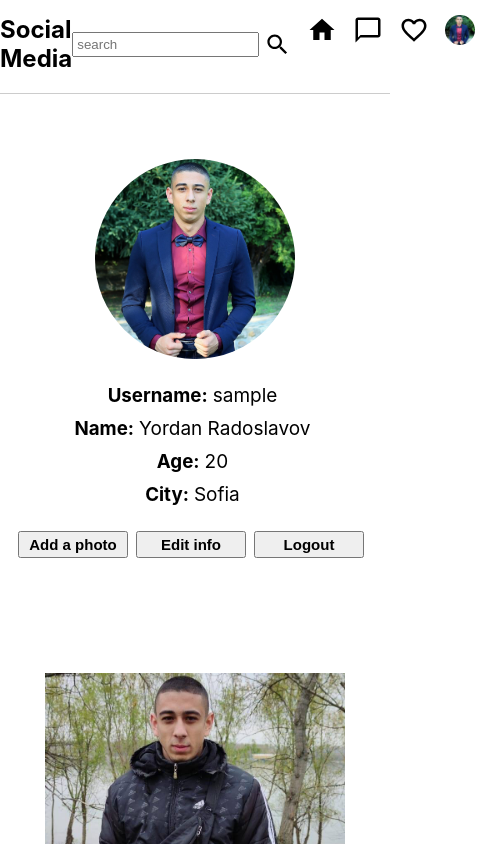
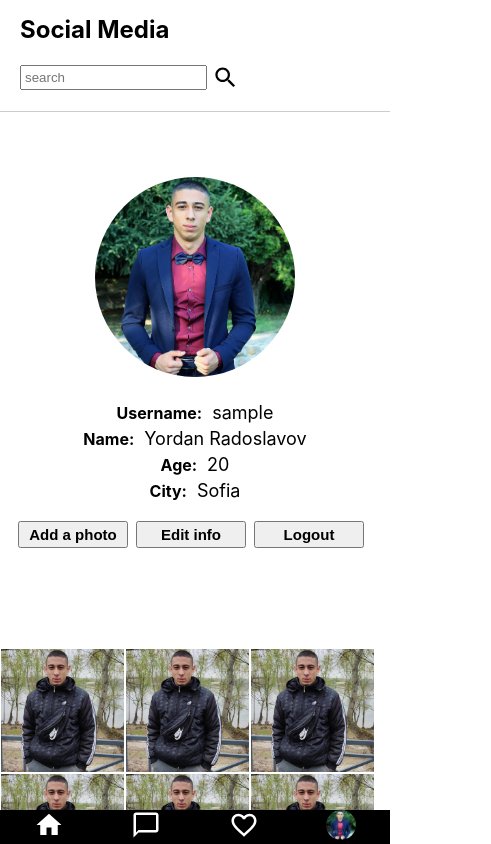
Before and after one commit to dradoslavov01/social-media-react-app, a React (Create React App) app in the folder client/: page /profile in a window 390 px wide. Shown: the top 844 px of the page, 491 px wide, since content can reach past the window. Built offline with nearby package versions, Linux system fonts and the light colour scheme; sample sign-in values are in the browser's storage.

Commit message:
created responsive navbar and profile page

```diff
--- a/client/src/App.js
+++ b/client/src/App.js
@@ -12,7 +12,7 @@ function App(props) {
 
    return (
       <div className="app">
-         <Route path="/" component={NavigationPage} />
+         <Route path="/"  component={NavigationPage} />
          <Route path="/profile" component={isAuth(ProfilePage)} />
          {user
             ? <>
--- a/client/src/Components/Header/Navigation.js
+++ b/client/src/Components/Header/Navigation.js
@@ -11,8 +11,9 @@ const NavigationPage = () => {
     const user = localStorage.getItem('token');
 
     return (
+        <>
             <header className={style.header}>
-            <h2>Social Media</h2>
+                <h2><Link to="/" >Social Media</Link></h2>
                 {user
                     ? (<>
                         <form className={style.searchForm}>
@@ -20,18 +21,32 @@ const NavigationPage = () => {
                             <SearchIcon className={style.searchIcon} />
                         </form>
                         <nav className={style.navbar}>
-                        <ul>
+                            <ul className={style.desktopNavbar}>
                                 <li><Link to="/"><HomeIcon className={style.homeIcon} /></Link></li>
                                 <li><Link to="/messages"><ChatBubbleOutlineIcon className={style.chatIcon} /></Link></li>
                                 <li><Link to="/notifications"><FavoriteBorderIcon className={style.favIcon} /></Link></li>
                                 <li><Link to="/profile"><img style={{ width: "30px", height: "30px", borderRadius: "50%" }} src={profileImage} alt="img" /></Link></li>
                             </ul>
                         </nav>
+
                     </>)
                     : null
                 }
 
             </header>
+            {user
+                ? (<nav>
+                    <ul className={style.mobileNavbar}>
+                        <li><Link to="/"><HomeIcon className={style.homeIcon} /></Link></li>
+                        <li><Link to="/messages"><ChatBubbleOutlineIcon className={style.chatIcon} /></Link></li>
+                        <li><Link to="/notifications"><FavoriteBorderIcon className={style.favIcon} /></Link></li>
+                        <li><Link to="/profile"><img style={{ width: "30px", height: "30px", borderRadius: "50%" }} src={profileImage} alt="img" /></Link></li>
+                    </ul>
+                </nav>)
+                : null
+            }
+
+        </>
     );
 }
 
--- a/client/src/Components/Header/Navigation.module.scss
+++ b/client/src/Components/Header/Navigation.module.scss
@@ -1,8 +1,8 @@
 %icons {
-    color: black;
     width: 30px;
     height: 30px;
 }
+
 
 .header {
     display: flex;
@@ -11,9 +11,13 @@
     border-bottom: 1px solid #ccc;
     padding-bottom: 20px;
 
+    h2 a {
+        text-decoration: none;
+        color: black;
+    }
 
     .navbar {
-        ul {
+        .desktopNavbar {
             display: flex;
             list-style: none;
             justify-content: space-evenly;
@@ -22,8 +26,10 @@
             .homeIcon,
             .chatIcon,
             .favIcon {
+                color: black;
                 @extend %icons
             }
+
         }
     }
 
@@ -47,3 +53,48 @@
         }
     }
 }
+
+.mobileNavbar {
+    display: none;
+
+    .homeIcon,
+    .chatIcon,
+    .favIcon {
+        color: white;
+        @extend %icons
+    }
+
+}
+
+@media only screen and (max-width:600px) {
+    .header {
+        flex-direction: column;
+
+        h2 {
+            margin-left: 20px;
+            margin-bottom: 20px;
+        }
+
+        .searchForm {
+            margin-left: 20px;
+        }
+
+        .desktopNavbar {
+            display: none !important;
+
+        }
+    }
+
+
+
+    .mobileNavbar {
+        display: flex;
+        list-style-type: none;
+        justify-content: space-around;
+        background-color: black;
+        position: fixed;
+        bottom: 0;
+        width: 100%;
+
+    }
+}
--- a/client/src/Components/Profile/Profile.js
+++ b/client/src/Components/Profile/Profile.js
@@ -16,19 +16,19 @@ const ProfilePage = () => {
             <div className={style.info}>
                 <img src={profileImage} alt="profileImg" />
                 <div className={style.username}>
-                    <h3>Username:</h3>
+                    <h4>Username:</h4>
                     <p>{username}</p>
                 </div>
                 <div className={style.fullName}>
-                    <h3>Name:</h3>
+                    <h4>Name:</h4>
                     <p>Yordan Radoslavov</p>
                 </div>
                 <div className={style.age}>
-                    <h3>Age:</h3>
+                    <h4>Age:</h4>
                     <p>20</p>
                 </div>
                 <div className={style.city}>
-                    <h3>City:</h3>
+                    <h4>City:</h4>
                     <p>Sofia</p>
                 </div>
                 <div className={style.buttons}>
@@ -48,6 +48,7 @@ const ProfilePage = () => {
                 <img src={image} alt="img" />
                 <img src={image} alt="img" />
                 <img src={image} alt="img" />
+                <img src={image} alt="img" />
             </div>
         </div>
     );
--- a/client/src/Components/Profile/Profile.module.scss
+++ b/client/src/Components/Profile/Profile.module.scss
@@ -1,12 +1,13 @@
 %info {
     display: flex;
     align-items: center;
+    justify-content: center;
     margin: 0 auto;
+    margin-top: 5px;
 
     p {
         margin-left: 10px;
-        font-size: 19px;
-        margin: 5px;
+        font-size: 18px;
     }
 }
 
@@ -58,6 +59,7 @@
         align-items: center;
         justify-content: center;
         margin: 100px 50px;
+
         img {
             width: 300px;
             height: 300px;
@@ -65,3 +67,18 @@
         }
     }
 }
+
+@media only screen and (max-width:600px) {
+    .container {
+        .galery {
+            margin: 100px 0;
+            justify-content: flex-start;
+
+            img {
+                width: 123px;
+                height: 123px;
+                margin: 1px;
+            }
+        }
+    }
+}
```
Lines whose indentation alone changed are shown as unchanged.
